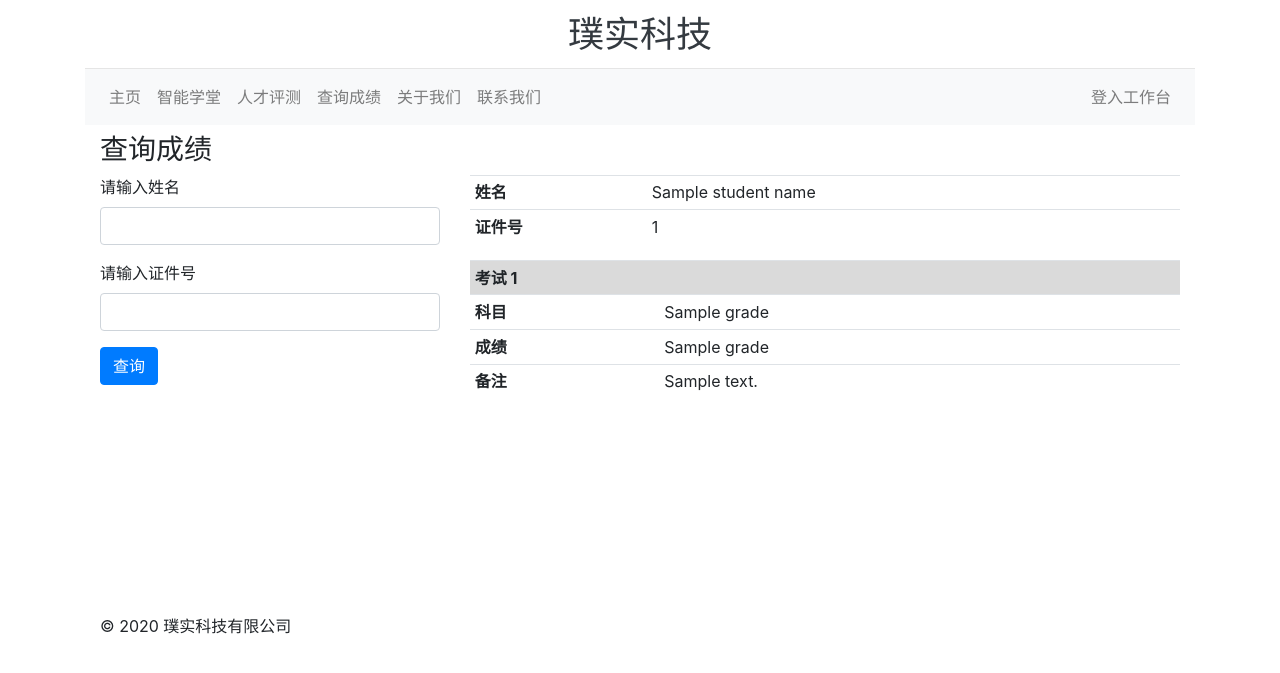
After one commit to hejun0524/weixunborui, a Django app: template templates/home/grades.html in a window 1280 px wide. The commit adds this page. Shown: the top 673 px of the page. Run offline with Django 3.2, Linux system fonts and the light colour scheme; the template is opened without the code that fills it: most values are stand-ins (such as "Sample title", 1, 10 or a date in 2020); some libraries are stand-ins or nearby versions.

Commit message:
Grade check

```diff
--- a/exam/urls.py
+++ b/exam/urls.py
@@ -12,6 +12,8 @@ urlpatterns = [
     path('certification/', views.certification, name='certification'),
     path('certification/get/<int:certification_id>', views.get_certification, name='get_certification'),
     path('certification/delete/<int:certification_id>', views.delete_certification, name='delete_certification'),
+    path('grades/', views.grades, name='grades'),
+    path('grades/get-sample', views.grades_sample, name='grades_sample'),
     # AJAX urls
     path('change_category/<int:category_id>/', views.change_category),
     path('change_subject/<int:category_id>/<int:subject_id>/', views.change_subject),
--- a/home/urls.py
+++ b/home/urls.py
@@ -12,4 +12,5 @@ urlpatterns = [
     path('login/', views.login, name='login'),
     path('logout/', views.logout, name='logout'),
     path('dashboard/', views.dashboard, name='dashboard'),
+    path('grades/', views.grades, name='grades'),
 ]
--- a/templates/base_dashboard.html
+++ b/templates/base_dashboard.html
@@ -47,6 +47,11 @@
                             </a>
                         </li>
                     {% endif %}
+                    <li class="nav-item">
+                        <a class="nav-link" href="{% url 'exam:grades' %}">
+                            <i class="fa fa-upload"></i> 上传成绩
+                        </a>
+                    </li>
                     {% if user.profile.view_access.certification %}
                         <li class="nav-item">
                             <a class="nav-link" href="{% url 'exam:certification' %}">
--- a/templates/base_home.html
+++ b/templates/base_home.html
@@ -1,27 +1,33 @@
 <!DOCTYPE html>
 <html lang="zh-Hans">
-
   <head>
-    {% load static %}
-    {% include 'global_css.html' %}
-    <link rel="stylesheet" href="{% static 'css/blog.css' %}">
+    {% load static %} {% include 'global_css.html' %}
+    <link rel="stylesheet" href="{% static 'css/blog.css' %}" />
     <title>{% block title %}{% endblock %}</title>
   </head>
   <body>
-
     <div class="container">
       <header class="blog-header py-3">
         <div class="row flex-nowrap justify-content-between align-items-center">
           <div class="col-4 pt-1"></div>
           <div class="col-4 text-center">
-                <a class="blog-header-logo text-dark" href="{% url 'home:index' %}">璞实科技</a>
+            <a class="blog-header-logo text-dark" href="{% url 'home:index' %}"
+              >璞实科技</a
+            >
           </div>
           <div class="col-4 d-flex"></div>
         </div>
       </header>
       <nav class="navbar navbar-expand-lg navbar-light bg-light mb-2">
-        <button class="navbar-toggler" type="button" data-toggle="collapse" data-target="#navbarNavDropdown"
-                aria-controls="navbarNavDropdown" aria-expanded="false" aria-label="Toggle navigation">
+        <button
+          class="navbar-toggler"
+          type="button"
+          data-toggle="collapse"
+          data-target="#navbarNavDropdown"
+          aria-controls="navbarNavDropdown"
+          aria-expanded="false"
+          aria-label="Toggle navigation"
+        >
           <span class="navbar-toggler-icon"></span>
         </button>
         <div class="collapse navbar-collapse" id="navbarNavDropdown">
@@ -32,8 +38,15 @@
             <li class="nav-item{% if n_bar == 'courses' %} active{% endif %}">
               <a class="nav-link" href="{% url 'home:courses' %}">智能学堂</a>
             </li>
-                <li class="nav-item{% if n_bar == 'assessment' %} active{% endif %}">
-                    <a class="nav-link" href="{% url 'home:assessment' %}">人才评测</a>
+            <li
+              class="nav-item{% if n_bar == 'assessment' %} active{% endif %}"
+            >
+              <a class="nav-link" href="{% url 'home:assessment' %}"
+                >人才评测</a
+              >
+            </li>
+            <li class="nav-item{% if n_bar == 'grades' %} active{% endif %}">
+              <a class="nav-link" href="{% url 'home:grades' %}">查询成绩</a>
             </li>
             <li class="nav-item{% if n_bar == 'about' %} active{% endif %}">
               <a class="nav-link" href="{% url 'home:about' %}">关于我们</a>
@@ -51,15 +64,12 @@
       </nav>
     </div>
     <main role="main" class="container">
-    {% block content %}
-    {% endblock %}
+      {% block content %} {% endblock %}
       <!-- FOOTER -->
       <footer class="container">
-        <p>© 2018 璞实科技有限公司</p>
+        <p>© 2020 璞实科技有限公司</p>
       </footer>
     </main>
-{% include 'global_js.html' %}
-{% block js %}
-{% endblock %}
+    {% include 'global_js.html' %} {% block js %} {% endblock %}
   </body>
 </html>
--- /dev/null
+++ b/templates/home/grades.html
@@ -0,0 +1,69 @@
+{% extends 'base_home.html' %}
+{% load static %}
+{% block title%}查询成绩{% endblock %}
+
+{% block content %}
+<div class="container" style="margin-bottom: 200px">
+  <h3>查询成绩</h3>
+  <div class="row">
+    <div class="col-md-4">
+      <form method="post" role="form">
+        {% csrf_token %}
+        <div class="form-group">
+          <label for="student_name">请输入姓名</label>
+          <input type="text" class="form-control" id="student_name" name="student_name" required>
+        </div>
+        <div class="form-group">
+          <label for="student_id">请输入证件号</label>
+          <input type="text" class="form-control" id="student_id" name="student_id" required>
+        </div>
+        <button type="submit" name="query" class="btn btn-primary">查询</button>
+      </form>
+    </div>
+
+    <div class="col-md-8">
+      {% if student_name and student_id %}
+        <table class="table table-sm">
+          <tbody>
+            <tr>
+              <th>姓名</th>
+              <td>{{ student_name }}</th>
+            </tr>
+            <tr>
+              <th>证件号</th>
+              <td>{{ student_id }}</th>
+            </tr>
+          </tbody>
+        </table>
+        <table class="table table-sm">
+          <tbody>
+            {% for grade in results %}
+              <tr class="table-active">
+                <th colspan="2">考试 {{ forloop.counter }}</th>
+              </tr>
+              <tr>
+                <th>科目</th>
+                <td>{{ grade.subject }}</th>
+              </tr>
+              <tr>
+                <th>成绩</th>
+                <td>{{ grade.grade }}</th>
+              </tr>
+              <tr>
+                <th>备注</th>
+                <td>{{ grade.note }}</th>
+              </tr>
+            {% empty %}
+              <tr>
+                <th>抱歉，找不到对应的成绩。</th>
+              </tr>
+            {% endfor %}
+          </tbody>
+        </table>
+      {% else %}
+        <div class="alert alert-info" role="alert">请输入查询条件</div>
+      {% endif %}
+    </div>
+  </div>
+</div>
+{% endblock %}
```
Also changed, not shown: exam/models.py (+11 -0 lines), exam/views.py (+49 -0 lines), home/views.py (+24 -0 lines), templates/exam/grades.html (added, +21 -0 lines), 1 other file. Lines whose indentation alone changed are shown as unchanged.
